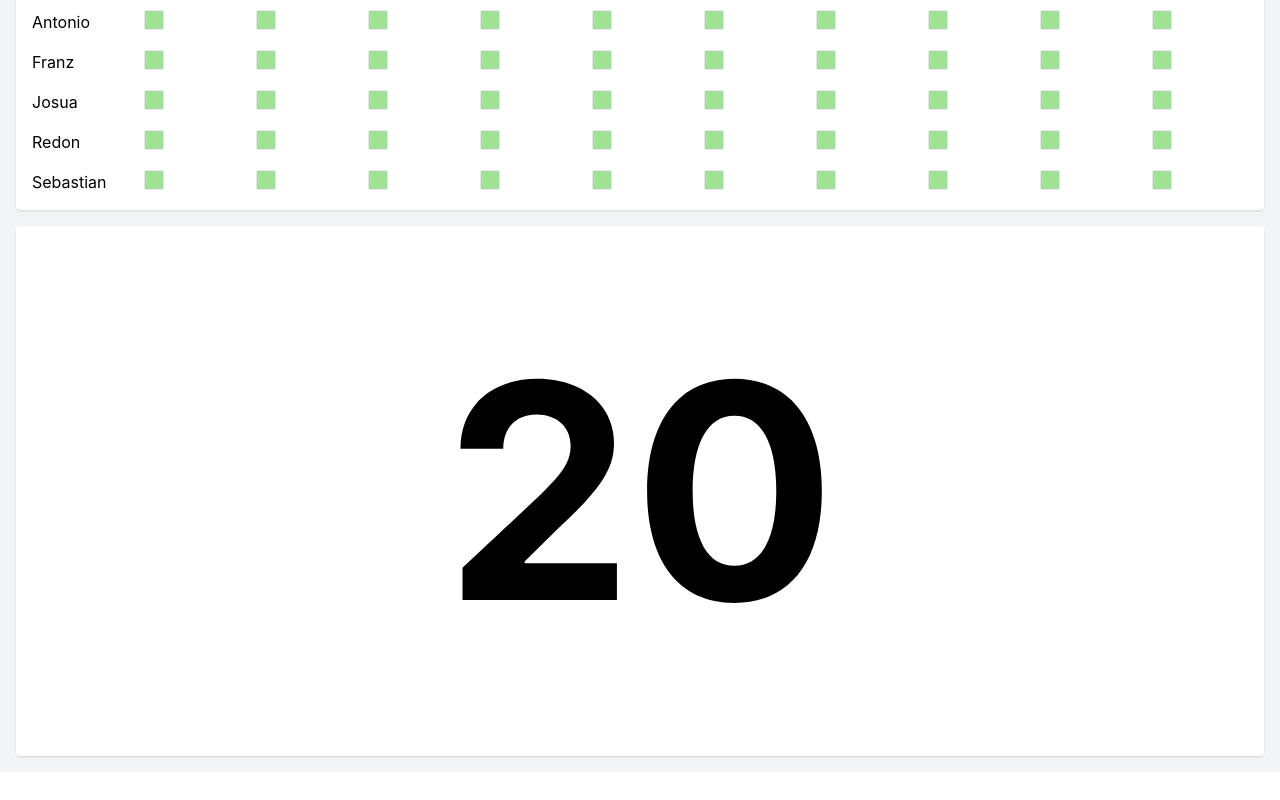
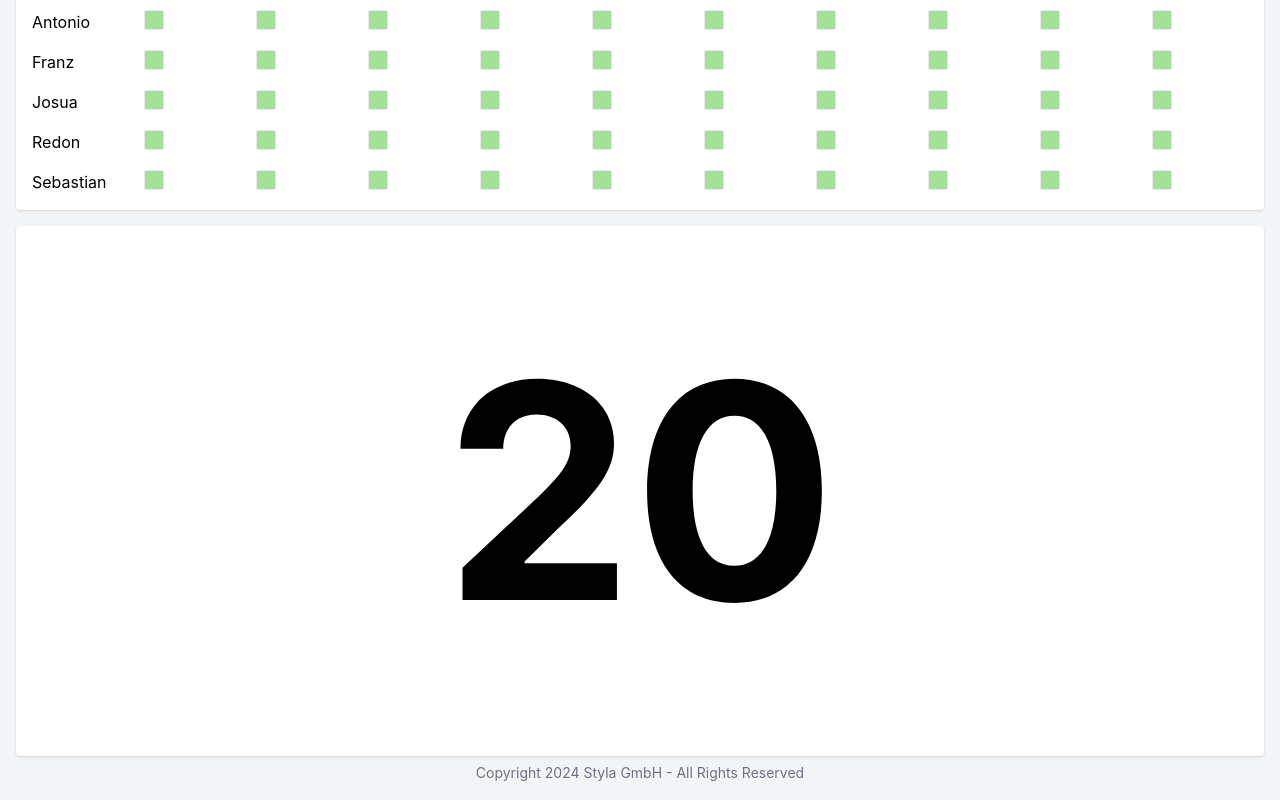
Before and after one commit to styla/md-calculator, a React (Create React App) app: page / in a window 1280 px wide. Shown: the part 360-1160 px from the top of the page. Before the commit the page ends 1132 px from the top, so only its background shows below. Built offline with nearby package versions, Linux system fonts and the light colour scheme.

Commit message:
fixing some quirks

```diff
--- a/src/App.tsx
+++ b/src/App.tsx
@@ -40,6 +40,10 @@ function App() {
 
     if (currentRowCount === developers.length) {
       return availability;
+    }
+
+    if (currentRowCount > developers.length) {
+      return generateAvailability(developers.length);
     }
 
     const newRows: DevRow[] = Array.from(
@@ -143,6 +147,12 @@ function App() {
             <span style={ { fontSize: '300px' } }>{ Math.round(budgetWithCarryover * 2) / 2 }</span>
           </div>
         </div>
+
+        <div className="max-w-7xl mx-auto flex gap-4 mt-1 text-center">
+          <div className="w-full rounded text-center">
+            <span className='text-gray-500 text-sm'>Copyright 2024 Styla GmbH - All Rights Reserved</span>
+          </div>
+        </div>
       </main>
     </div>
   );
```
